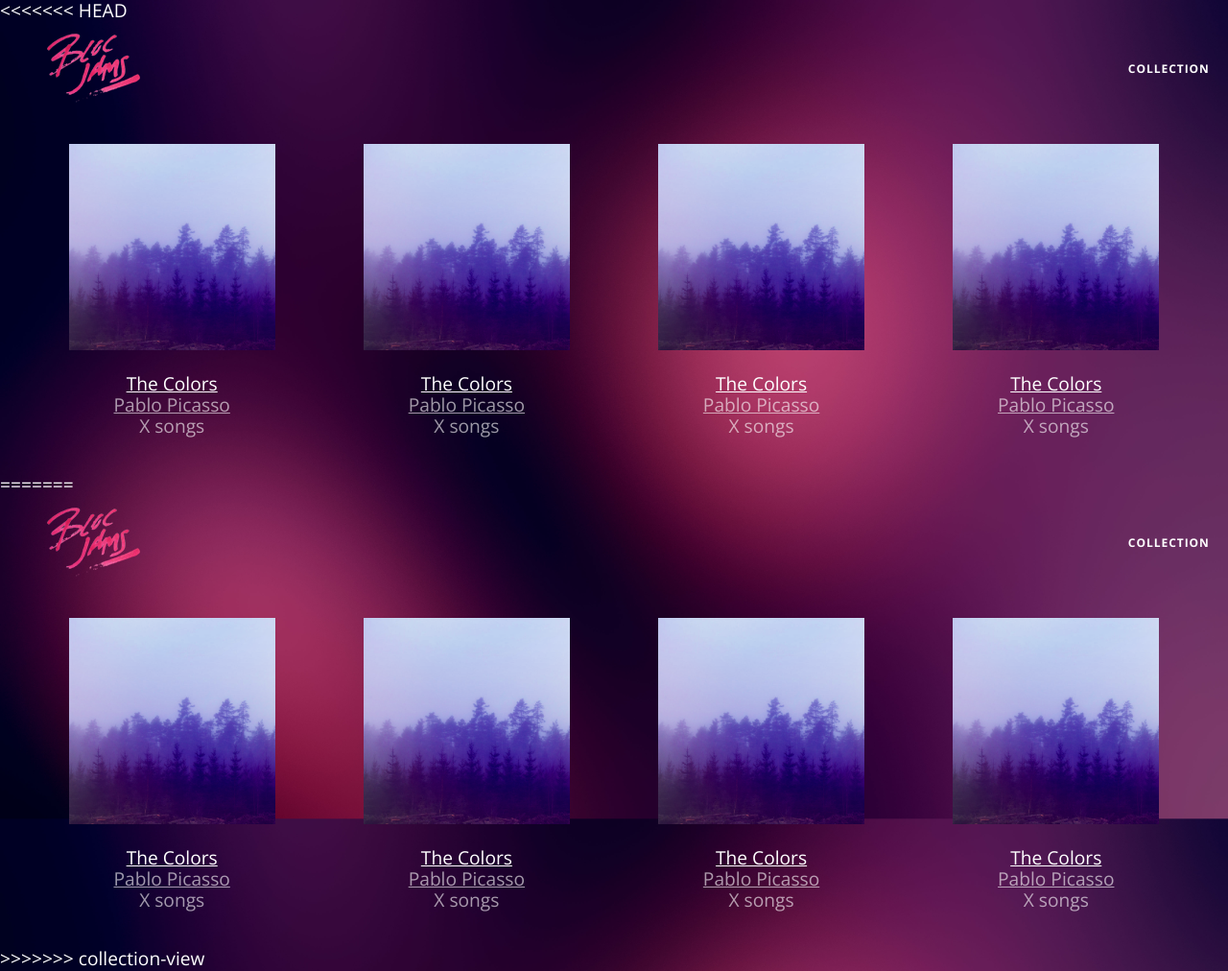
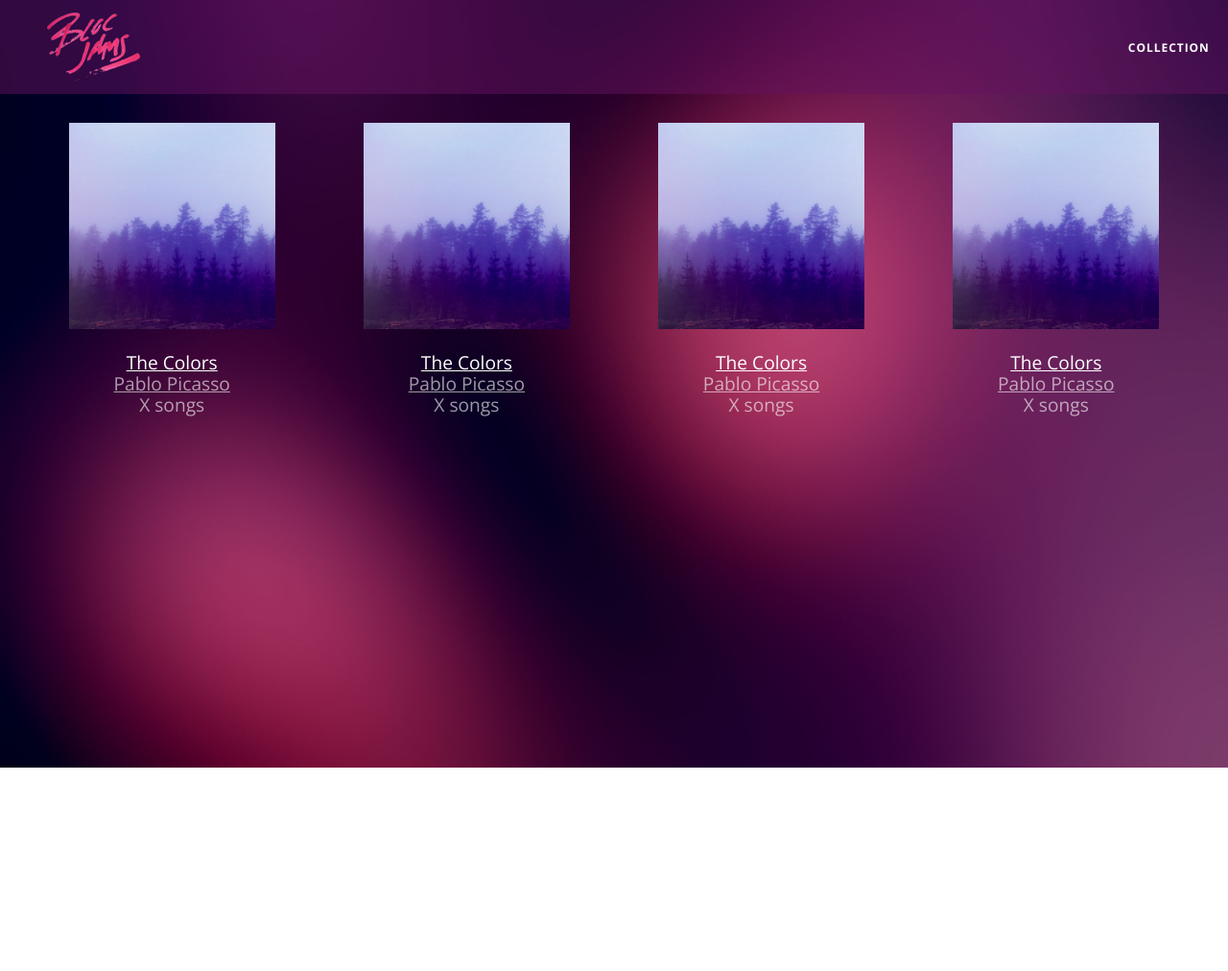
Before and after one commit to anthonymgumbert/bloc-jams, a plain HTML site: page collection.html in a window 1280 px wide. Shown: the whole page at 96% size. After the commit the page ends 800 px from the top, so only its background shows below. Drawn offline with nearby package versions, Linux system fonts and the light colour scheme.

Commit message:
collection view updated

```diff
--- a/collection.html
+++ b/collection.html
@@ -10,7 +10,6 @@
         <link rel="stylesheet" type="text/css" href="styles/collection.css">
     </head>
     <body class="collection">
-<<<<<<< HEAD
         <nav class="navbar"> <!-- nav bar -->
              <a href="index.html" class="logo">
                  <img src="assets/images/bloc_jams_logo.png" alt="bloc jams logo">
@@ -73,70 +72,5 @@
                 </div>
             </div>
         </section>
-=======
-        <nav class="navbar"> <!-- navigation bar -->
-            <a href="index.html" class="logo">
-                <img src="assets/images/bloc_jams_logo.png" alt="bloc james logo">
-            </a>
-            <div class="links-container">
-                <a href="collection.html" class="navbar-link">collection</a>
-            </div>
-        </nav>
-
-        <section class="album-covers container clearfix">
-         <div class="collection-album-container column fourth">
-             <img src="assets/images/album_covers/01.png"/>
-             <div class="collection-album-info caption">
-                 <p>
-                     <a class="album-name" href="#">The Colors</a>
-                     <br/>
-                     <a href="#">Pablo Picasso</a>
-                     <br/>
-                     X songs
-                     <br/>
-                 </p>
-             </div>
-         </div>
-         <div class="collection-album-container column fourth">
-             <img src="assets/images/album_covers/01.png"/>
-             <div class="collection-album-info caption">
-                 <p>
-                     <a class="album-name" href="#">The Colors</a>
-                     <br/>
-                     <a href="#">Pablo Picasso</a>
-                     <br/>
-                     X songs
-                     <br/>
-                 </p>
-             </div>
-         </div>
-         <div class="collection-album-container column fourth">
-             <img src="assets/images/album_covers/01.png"/>
-             <div class="collection-album-info caption">
-                 <p>
-                     <a class="album-name" href="#">The Colors</a>
-                     <br/>
-                     <a href="#">Pablo Picasso</a>
-                     <br/>
-                     X songs
-                     <br/>
-                 </p>
-             </div>
-         </div>
-         <div class="collection-album-container column fourth">
-             <img src="assets/images/album_covers/01.png"/>
-             <div class="collection-album-info caption">
-                 <p>
-                     <a class="album-name" href="#">The Colors</a>
-                     <br/>
-                     <a href="#">Pablo Picasso</a>
-                     <br/>
-                     X songs
-                     <br/>
-                 </p>
-             </div>
-         </div>
-     </section>
->>>>>>> collection-view
     </body>
 </html>
--- a/styles/main.css
+++ b/styles/main.css
@@ -45,56 +45,17 @@ body {
 .navbar {
     position: relative;
     padding: 0.5rem;
-<<<<<<< HEAD
-    background-color: rgba(101,18,95,0,0.5);
-    z-index: 1;
-=======
     background-color: rgba(101,18,95,0.5);
     z-index: 1;
->>>>>>> collection-view
 }
 
 .navbar .logo {
     position: relative; /* positioning will be explained in a resource */
     left: 2rem;
-<<<<<<< HEAD
     cursor: pointer;  /* produces the finger-pointer icon when you hover over the logo */
  }
 
  .navbar .links-container {
-     display: table;
-     position: absolute;
-     top: 0;
-     right: 0;
-     height: 100px;
-     color: white;
-     text-decoration: none;
-}
-
-.links-container .navbar-link {
-     display: table-cell;
-     position: relative;
-     height: 100%;
-     padding-left: 1rem;
-     padding-right: 1rem;
-     vertical-align: middle;
-     color: white;
-     font-size: 0.625rem;
-     letter-spacing: 0.05rem;
-     font-weight: 700;
-     text-transform: uppercase;
-     text-decoration: none;
-     cursor: pointer;
-}
-
-.links-container .navbar-link:hover {
-     color: rgb(233,50,117);
- }
-=======
-    cursor: pointer;
-}
-
-.navbar .links-container {
     display: table;
     position: absolute;
     top: 0;
@@ -123,7 +84,11 @@ body {
 .links-container .navbar-link:hover {
     color: rgb(233,50,117);
 }
->>>>>>> collection-view
+
+.links-container .navbar-link:active {
+    color: rgb(233,50,117);
+    background-color: white;
+}
 
 .clearfix::before, .clearfix::after {
     content: " ";
```
Also changed, not shown: index.html (+1 -7 lines).
